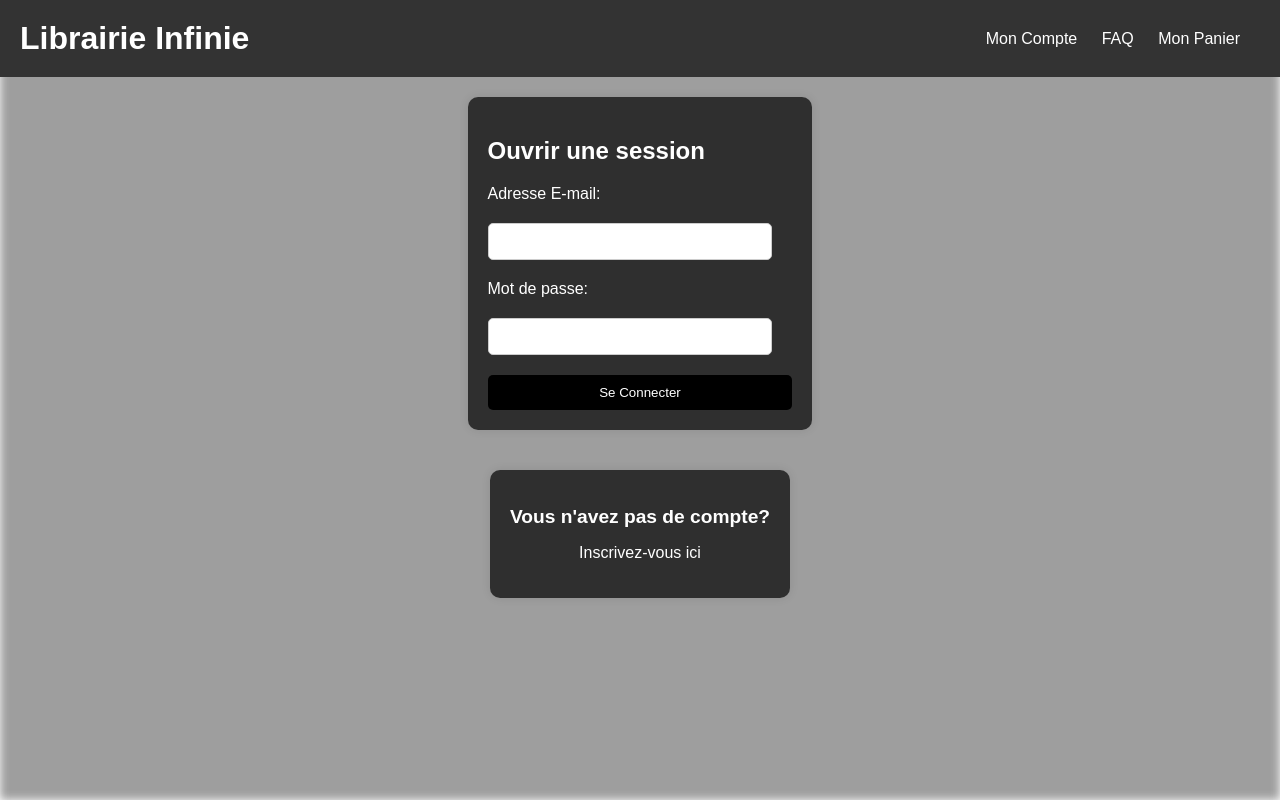
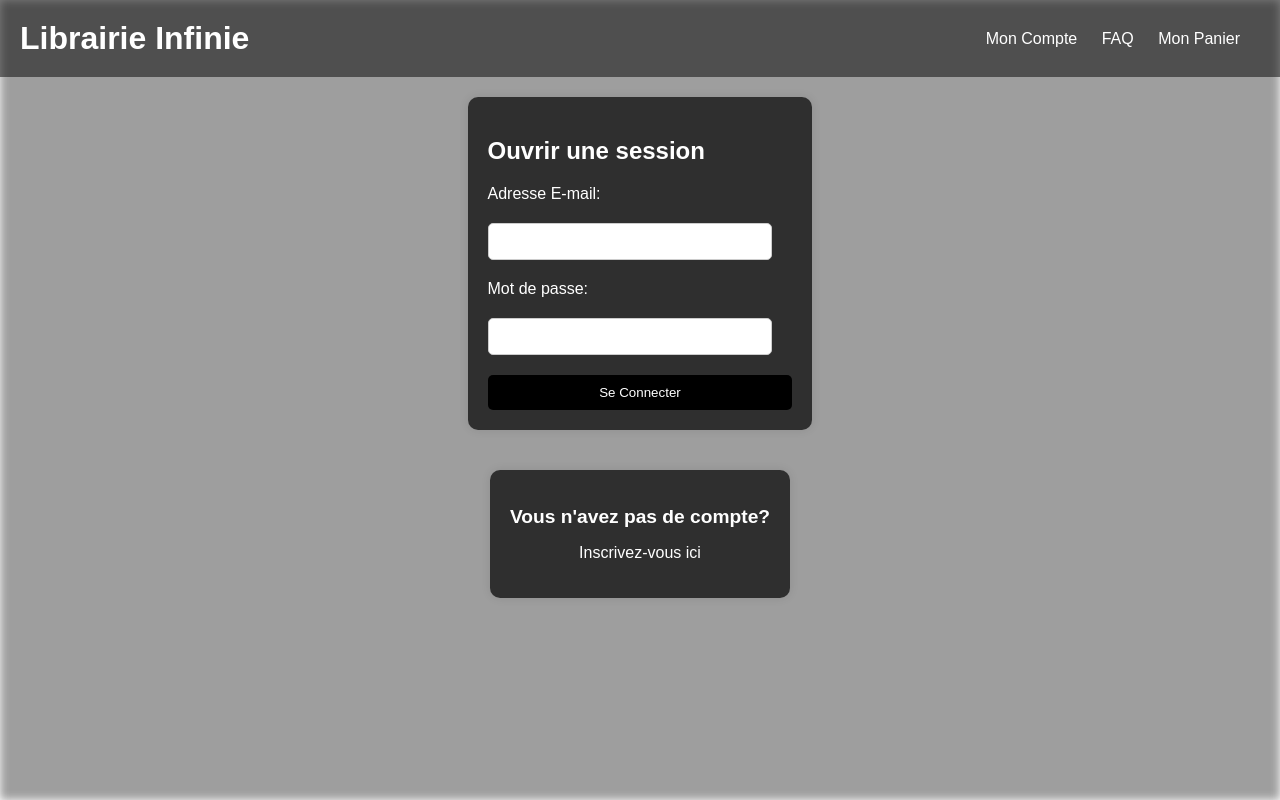
Before and after one commit to kerby1998/projet_glo2005, a Flask app: template templates/connexion.html in a window 1280 px wide. Run offline with Flask 3, Linux system fonts and the light colour scheme; the template is opened without the code that fills it, so the values that code supplies are empty.

Commit message:
Update connexion.html

```diff
--- a/templates/connexion.html
+++ b/templates/connexion.html
@@ -26,9 +26,10 @@
         }
 
         header {
-            background-color: #333;
+            background-color: rgba(0, 0, 0, 0.5);
             color: #fff;
             padding: 20px;
+            text-align: center;
         }
 
         .banner {
```
